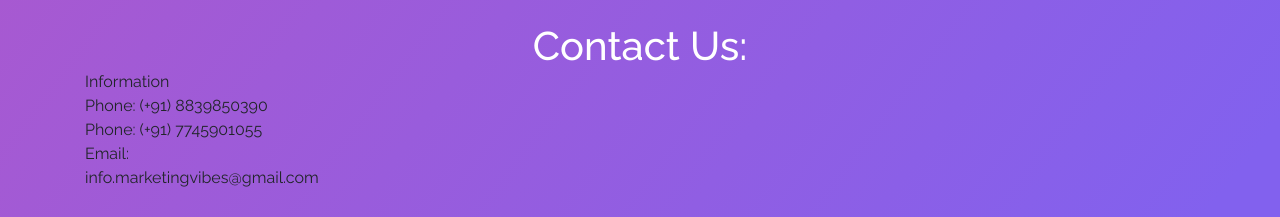
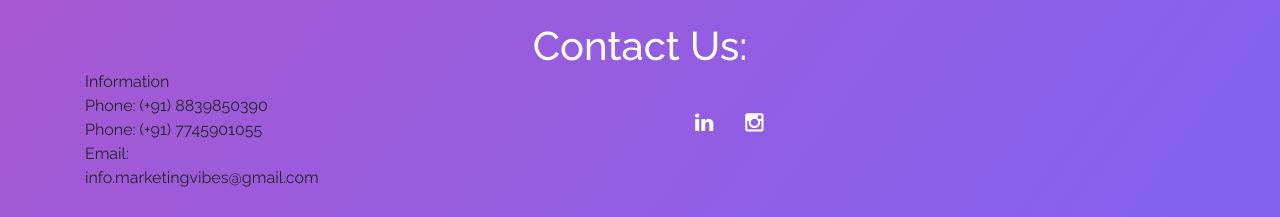
Before and after one commit to diveshjoshi0766/marketingvibes-VK, a plain HTML site: page index.html in a window 1280 px wide. Shown: the part 4138-4355 px from the top of the page. Drawn offline with Linux system fonts and the light colour scheme.

Commit message:
Update index.html

```diff
--- a/index.html
+++ b/index.html
@@ -245,7 +245,7 @@
                 <h1 style="text-align: center; color: white;">Contact Us:</h1>
             </div>
             <div class="row">
-                <div class="col-lg-12 col-md-12 col-sm-12">
+                <div class="col-lg-6 col-md-6 col-sm-12">
 
                             Information<br>
                             Phone: (+91) 8839850390 <br>
@@ -253,6 +253,26 @@
                             Email: <br>info.marketingvibes@gmail.com
 
                 </div>
+                <div class="col-lg-6 col-md-6 col-sm-12" >
+                      <div className="social-media" style="padding: 5vh;">
+                          <ul className="social-media-desktop" style="display: flex;">
+                            <li>
+                              <a
+                                href="https://www.linkedin.com/company/mvibes"
+                                target="_thapa">
+                                <i class="fa fa-linkedin fa-lg" aria-hidden="true" style="color: white; padding-right: 4vh;"></i>
+                              </a>
+                            </li>
+                            <li>
+                              <a
+                                href="https://www.instagram.com/invites/contact/?i=12v7avclve4gf&utm_content=mi5r0xp"
+                                target="_thapa">
+                                <i class="fa fa-instagram fa-lg" aria-hidden="true" style="color: white;"></i>
+                              </a>
+                            </li>
+                          </ul>
+                      </div>
+                  </div>
             </div>
             <div class="row">
                 <div class="col-lg-12">
```
